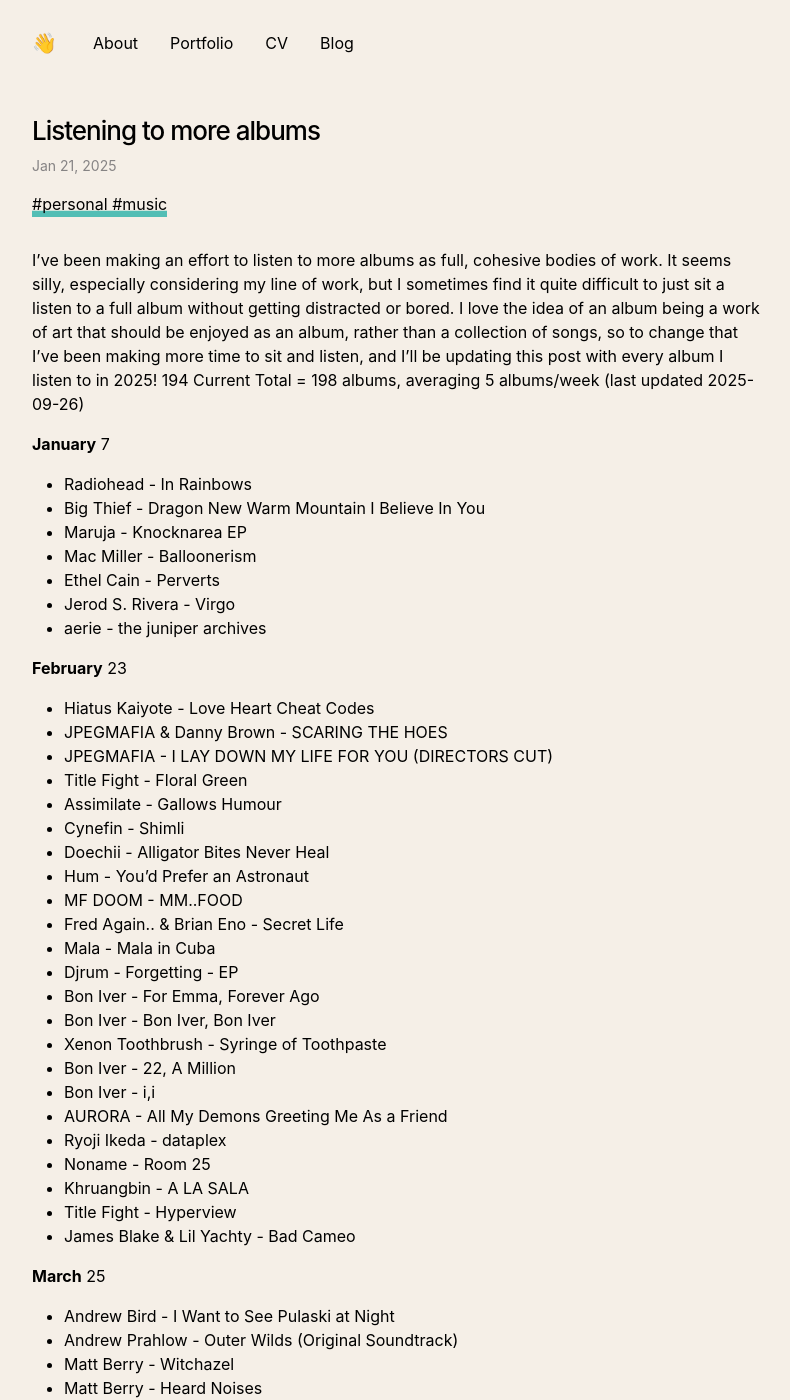
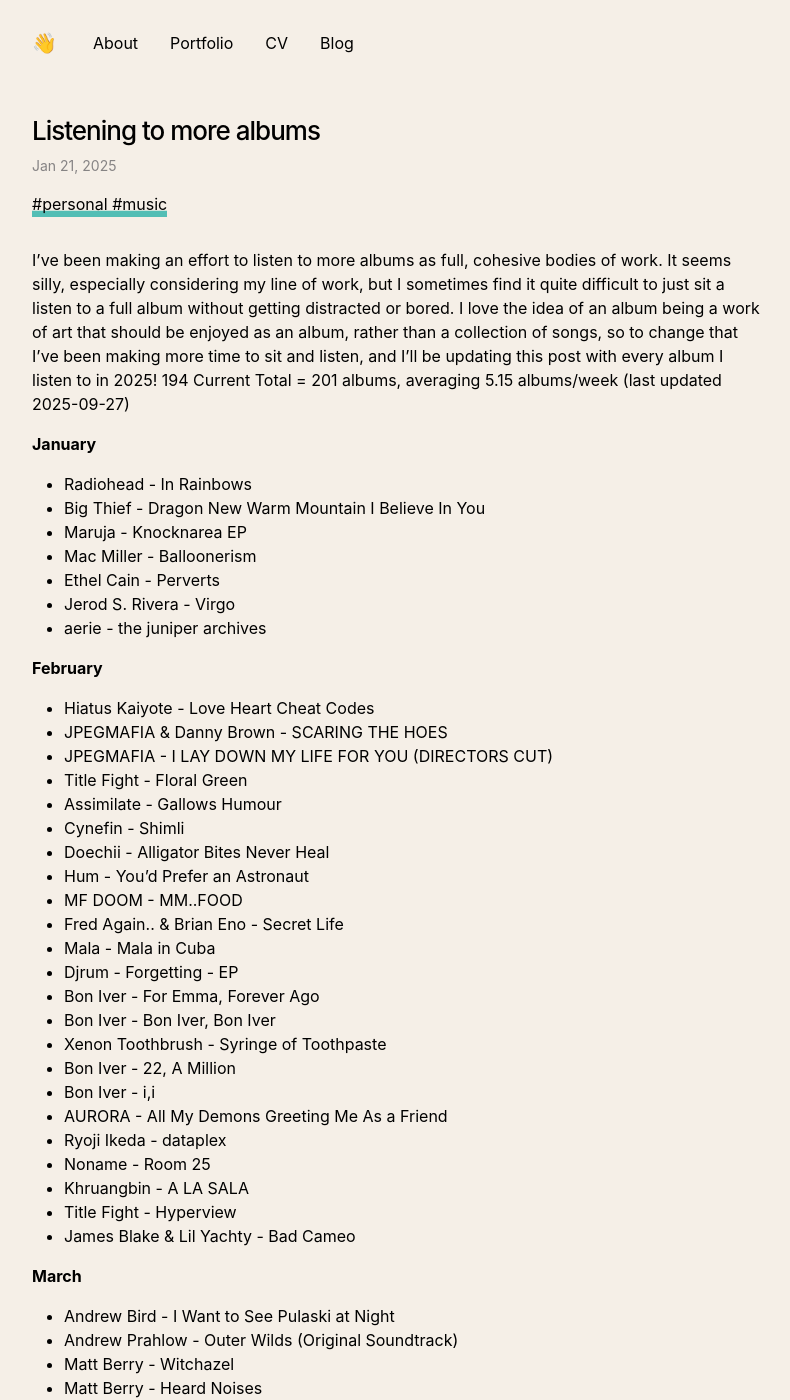
Before and after one commit to thomasmcquaidee/thomasmcquaidee.github.io, a Jekyll site: the page built from _posts/2025-01-21-listening-to-more-albums.md, in a window 1280 px wide and 1400 px high. Shown: the whole window, without its empty margins (242-1032 px from the left). Built offline with Jekyll 4.4.1, drawn with Linux system fonts in a browser that asks for light colours; some of the changed text lies outside the part shown.

Commit message:
Update 2025-01-21-listening-to-more-albums.md

```diff
--- a/_posts/2025-01-21-listening-to-more-albums.md
+++ b/_posts/2025-01-21-listening-to-more-albums.md
@@ -9,10 +9,10 @@
 
 I've been making an effort to listen to more albums as full, cohesive bodies of work. It seems silly, especially considering my line of work, but I sometimes find it quite difficult to just sit a listen to a full album without getting distracted or bored. I love the idea of an album being a work of art that should be enjoyed as an album, rather than a collection of songs, so to change that I've been making more time to sit and listen, and I'll be updating this post with every album I listen to in 2025!
 194
-Current Total = 198 albums, averaging 5 albums/week (last updated 2025-09-26)
+Current Total = 201 albums, averaging 5.15 albums/week (last updated 2025-09-27)
 
 
-**January** 7
+**January**
 - Radiohead - In Rainbows
 - Big Thief - Dragon New Warm Mountain I Believe In You
 - Maruja - Knocknarea EP
@@ -21,7 +21,7 @@
 - Jerod S. Rivera - Virgo
 - aerie - the juniper archives
 
-**February** 23
+**February**
 - Hiatus Kaiyote - Love Heart Cheat Codes
 - JPEGMAFIA & Danny Brown - SCARING THE HOES
 - JPEGMAFIA - I LAY DOWN MY LIFE FOR YOU (DIRECTORS CUT)
@@ -46,7 +46,7 @@
 - Title Fight - Hyperview
 - James Blake & Lil Yachty - Bad Cameo
 
-**March** 25
+**March**
 - Andrew Bird - I Want to See Pulaski at Night
 - Andrew Prahlow - Outer Wilds (Original Soundtrack)
 - Matt Berry - Witchazel
@@ -122,7 +122,7 @@
 - Saint Boy - Home - EP
 - Massive Attack - Mezzanine
 
-**June** 23
+**June**
 - Shoi Miyazawa, Yuka Kitamura, Yoshimi Kudo & Tai Tomisawa - Elden Ring (Original Game Sountrack) - Disk 1
 - Shoi Miyazawa, Yuka Kitamura, Yoshimi Kudo & Tai Tomisawa - Elden Ring (Original Game Sountrack) - Disk 2
 - ARKELL LDN - Live Forever - EP
@@ -147,7 +147,7 @@
 - Jeff Buckley - Grace
 - GDJYB - SQUARECLE - EP
 
-**July** 26
+**July**
 - The Prodigy - Music for the Jilted Generation
 - The Prodigy - The Fat of the Land
 - FKJ - Ylang Ylang - EP
```
Also changed, not shown: other parts of _posts/2025-01-21-listening-to-more-albums.md (+6 -4 lines).
